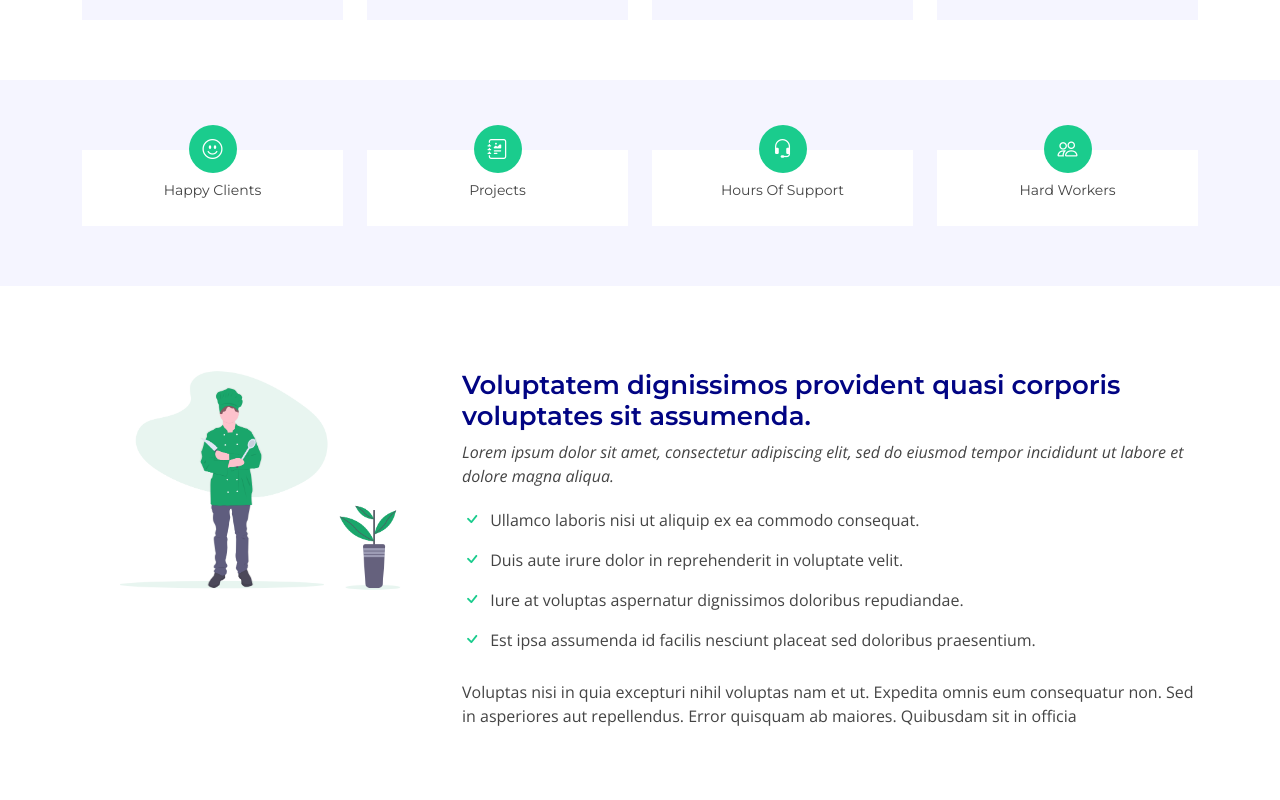
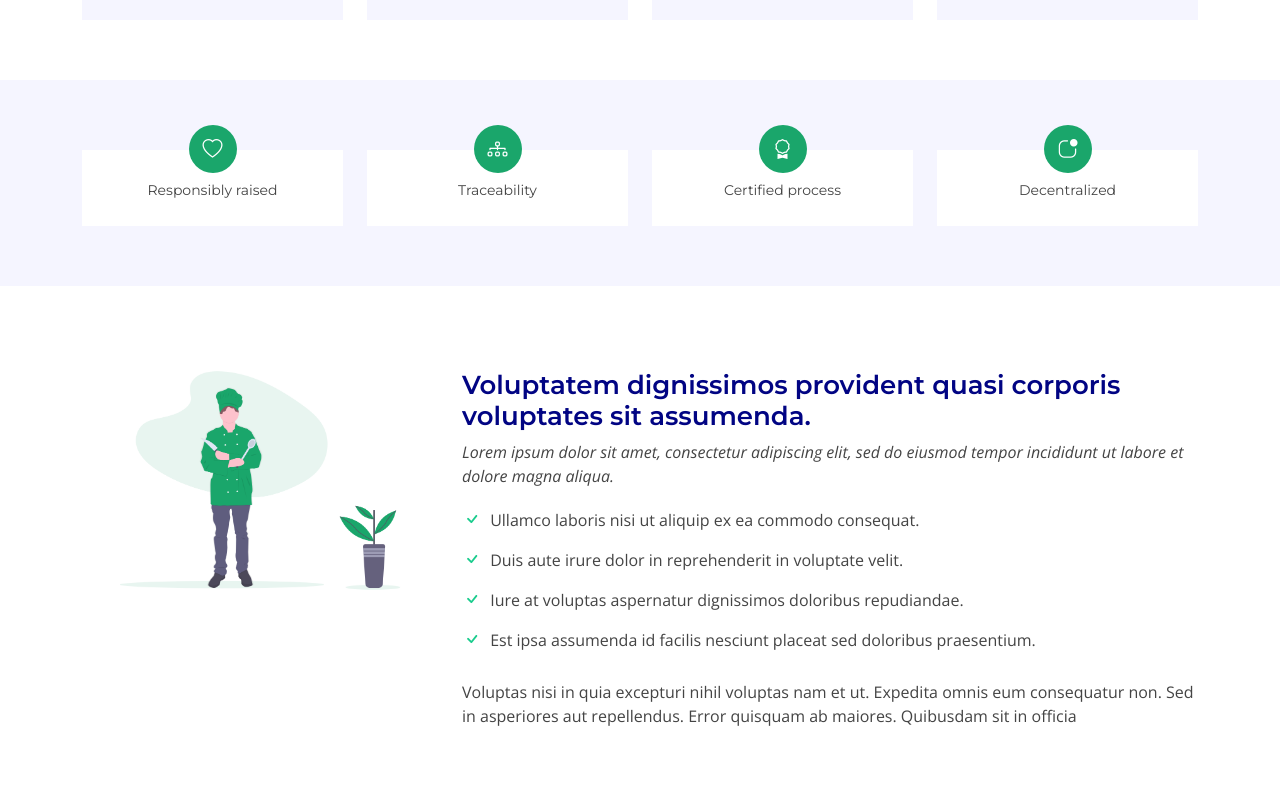
Before and after one commit to Scrabxd/NFarm, a Vue app: page / in a window 1280 px wide. Shown: the part 1720-2520 px from the top of the page. Built offline with nearby package versions, Linux system fonts and the light colour scheme.

Commit message:
Ajustar iconos

```diff
--- a/public/assets/css/style.css
+++ b/public/assets/css/style.css
@@ -781,7 +781,7 @@ section {
   left: 50%;
   transform: translateX(-50%);
   font-size: 20px;
-  background: #1acc8d;
+  background: #1AA66B;
   padding: 12px;
   color: #fff;
   border-radius: 50px;
@@ -864,7 +864,7 @@ section {
   right: 0;
   top: 0;
   bottom: 0;
-  background: rgba(1, 3, 111, 0.8);
+  background: #11161ad6;
 }
 .testimonials .section-header {
   margin-bottom: 40px;
@@ -1311,7 +1311,7 @@ section {
   margin-bottom: 15px;
   background: --primary-color;
   color: #fff;
-  border-top: 4px solid #1acc8d;
+  border-top: 4px solid #147452;
   text-align: center;
   padding: 30px 20px;
 }
@@ -1363,7 +1363,7 @@ section {
 }
 #footer .footer-top .footer-links ul i {
   padding-right: 2px;
-  color: #61ebba;
+  color: #147452;
   font-size: 18px;
   line-height: 1;
 }
@@ -1410,13 +1410,13 @@ section {
   background: none;
   font-size: 16px;
   padding: 0 20px;
-  background: #1acc8d;
+  background: #147452;
   color: #fff;
   transition: 0.3s;
   border-radius: 50px;
 }
 #footer .footer-top .footer-newsletter form input[type=submit]:hover {
-  background: #149f6e;
+  background: #147452;
 }
 #footer .copyright {
   border-top: 1px solid #010479;
--- a/src/components/Counts.vue
+++ b/src/components/Counts.vue
@@ -3,36 +3,35 @@
       <div class="container">
 
         <div class="row" data-aos="fade-up">
-
           <div class="col-lg-3 col-md-6">
             <div class="count-box">
-              <i class="bi bi-emoji-smile"></i>
+              <i class="bi bi-heart"></i>
               <span data-purecounter-start="0" data-purecounter-end="232" data-purecounter-duration="1" class="purecounter"></span>
-              <p>Happy Clients</p>
+              <p>Responsibly raised</p>
             </div>
           </div>
 
           <div class="col-lg-3 col-md-6 mt-5 mt-md-0">
             <div class="count-box">
-              <i class="bi bi-journal-richtext"></i>
+              <i class="bi bi-diagram-3"></i>
               <span data-purecounter-start="0" data-purecounter-end="521" data-purecounter-duration="1" class="purecounter"></span>
-              <p>Projects</p>
+              <p> Traceability</p>
             </div>
           </div>
 
           <div class="col-lg-3 col-md-6 mt-5 mt-lg-0">
             <div class="count-box">
-              <i class="bi bi-headset"></i>
+              <i class="bi bi-award"></i>
               <span data-purecounter-start="0" data-purecounter-end="1463" data-purecounter-duration="1" class="purecounter"></span>
-              <p>Hours Of Support</p>
+              <p>Certified process</p>
             </div>
           </div>
 
           <div class="col-lg-3 col-md-6 mt-5 mt-lg-0">
             <div class="count-box">
-              <i class="bi bi-people"></i>
+              <i class="bi bi-app-indicator"></i>
               <span data-purecounter-start="0" data-purecounter-end="15" data-purecounter-duration="1" class="purecounter"></span>
-              <p>Hard Workers</p>
+              <p>Decentralized</p>
             </div>
           </div>
 
```
